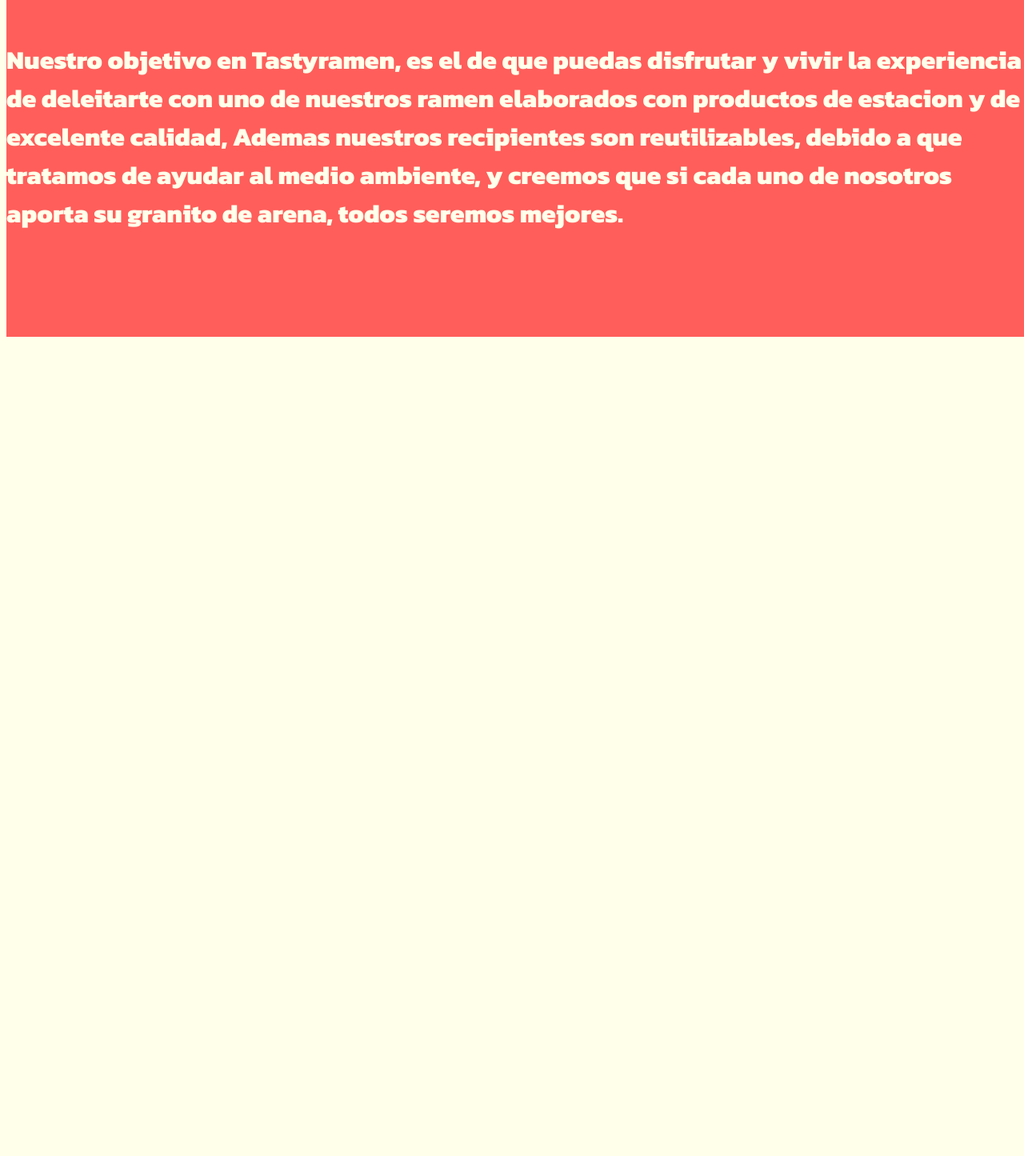
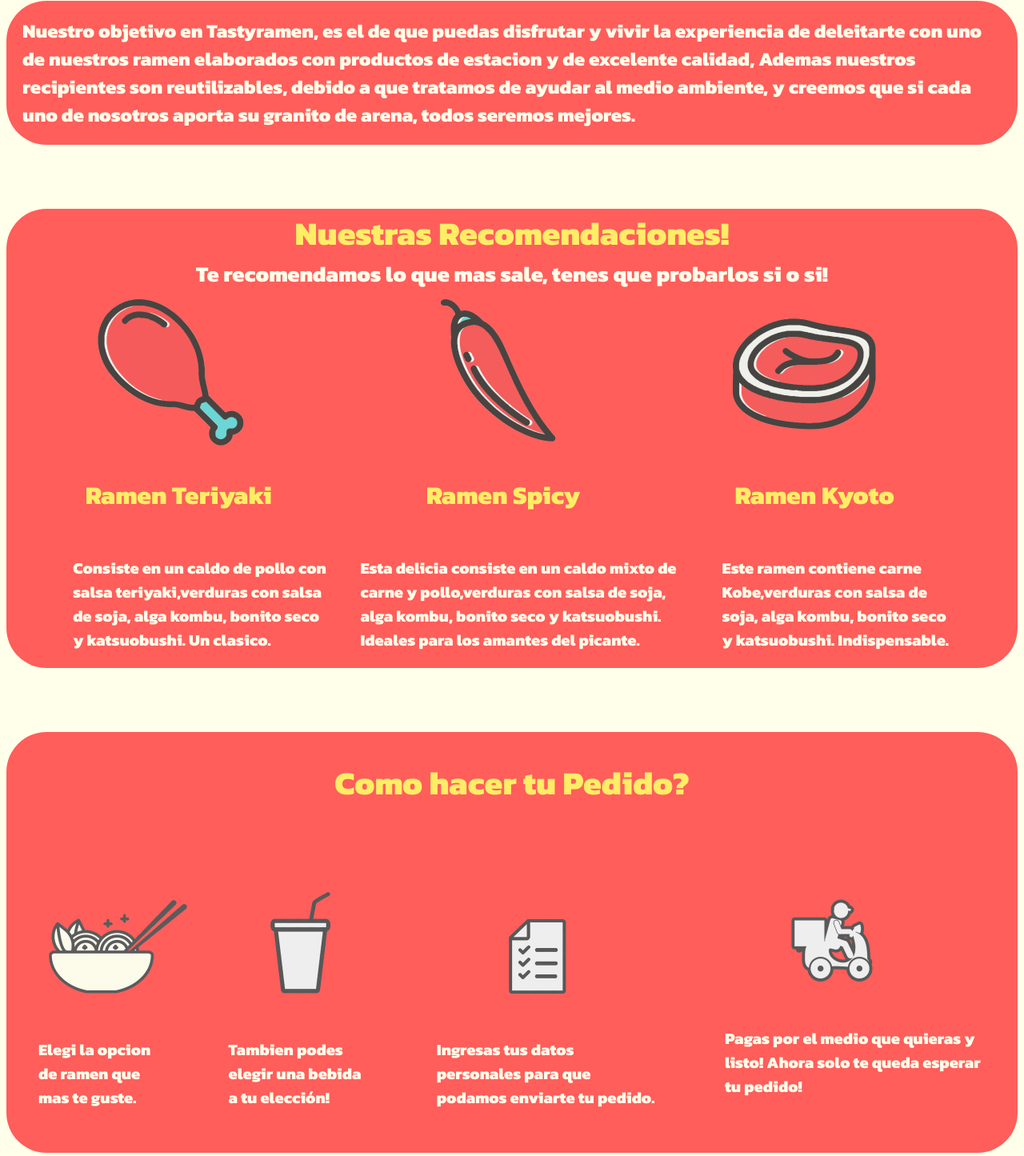
Before and after one commit to Maximo203/tastyramen, a plain HTML site: page index.html in a window 1280 px wide. Shown: the part 839-2284 px from the top of the page at 80% size. Before the commit the page ends 1268 px from the top, so only its background shows below. Drawn offline with Linux system fonts and the light colour scheme.

Commit message:
nuevas modificaciones

```diff
--- a/index.css
+++ b/index.css
@@ -20,6 +20,8 @@
     width: 145px;
 }
 
+
+
 .listnavigation {
     list-style: none;
     display: flex;
@@ -27,9 +29,13 @@
 align-items: center;
     font-family:'kanit', sans-serif; ;
     font-size: 30px;
-    color: #FFFFEA;
+    color: #FF5E5B;
     position: absolute;
 margin-left: 250px;}
+
+.li {
+    color: #FFFFEA;
+}
 
 
 
@@ -113,31 +119,203 @@
 }
 
 
+
 .sectioninfo {
+background-color: #FF5E5B;
+font-family: 'kanit', sans-serif;
+font-size: 1.5em;
+color: #FFFFEA;
+display: flex;
+flex-direction: column;
+align-items: center;
+justify-content: center;
+border-radius: 50px;
+margin-top: 80px;
+
+}
+
+.sectioninfo p {
+    display: flex;
+    align-items: center;
+    align-items: center;
+    margin: 20px;
+flex-direction: column;
+}
+
+.seccion2 {
     background-color: #FF5E5B;
+    margin-top: 80px;
+    border-radius: 50px;
+    font-family: 'kanit', sans-serif;
     display: flex;
+    align-items: center;
+    justify-content: center;
     flex-direction: column;
+    font-size: 1.7em;
+
+
+}
+
+.seccion2 h2 {
+    color: #FFED66;
+    margin: 0%;
+
+}
+.seccion2 p {
+margin: 0%;
+padding: 0%;
+color: #FFFFEA;
+}
+
+.containerinfo h3 {
+    color: #FFED66;
+}
+
+.seccion2 img {
+    width: 200px;
+}
+
+.ALIMENTOS {
+    width: 90%;
+    display: flex;
+    justify-content: space-around;
+    align-items: center;
+    flex-wrap: wrap;
+    flex-direction: row;
+}
+
+.containerinfo {
+    display: flex;
+    justify-content: center
+
+
+
+}
+
+.containerinfo p {
+    font-size: 20px;
+    margin: 20px;
+
+}
+
+.containerinfo img {
+    margin-right: 80px;
+}
+
+
+.containerinfo h3 {
+    margin-right: 55px;
+}
+
+
+
+.pollo {
+    display: flex;
     justify-content: center;
     align-items: center;
-    margin-top: 100px;
-    height: 500px;
-    padding: 0%;
-    margin: 0%;
-    width: 100vw;
-    margin-right: 0%;
-    margin-left: 0%;
-    right: 0%;
-    top: 0%;
-    left: 0%;
-    bottom: 0%;
+    flex-direction: column;
+}
+
+.picante {
+    display: flex;
+    justify-content: center;
+    align-items: center;
+    flex-direction: column;
+}
+
+.bife {
+    display: flex;
+    justify-content: center;
+    align-items: center;
+    flex-direction: column;
+}
+
+
+
+
+
+
+
+
+
+
+
+
+
+.seccion3 {
+    background-color: #FF5E5B;
+    margin-top: 80px;
+    border-radius: 50px;
     font-family: 'kanit', sans-serif;
+    display: flex;
+    align-items: center;
+    justify-content: space-around;
+    flex-direction: column;
+    font-size: 1.7em;
+color: #FFFFEA;
+}
+
+
+
+    .seccion3 h2 {
+        color: #FFED66;
     }
 
-.sectioninfo h4 {
-    font-size: 2em;
+.seccion3 img {
+    width: 200px;
+}
+
+.pedido2 {
+display: flex;
+justify-content: space-around;
+align-items: center;
+flex-wrap: wrap;
+flex-direction: row;
+}
+
+.containerimginfo {
+width: 100%;
+display: flex;
+justify-content: space-around;
+align-items: center;
+flex-direction: row;
+font-size: 20px;
+}
+
+.containerimginfo p {
     display: flex;
+    align-content: center;
+    justify-content: center;
+    padding: 20px;
+    margin: 20px;
+}
+
+.moto p {
+    margin-bottom: 48px;
+}
+
+.moto  {
+    display: flex;
+    align-items: center;
     justify-content: center;
     flex-direction: column;
-    align-items: center;
-    color: #FFFFEA;
 }
+
+.moto img {
+    margin-right: 70px;
+}
+
+
+.containerimginfo img {
+    margin-left: 40px;
+}
+
+.documento img {
+    margin-left: 74px;
+
+}
+
+.ramen img {
+    margin: 0px;
+    margin-left: 30px;
+}
--- a/index.html
+++ b/index.html
@@ -43,13 +43,79 @@
         </div>
 
 <section class="sectioninfo">
+<p> Nuestro objetivo en Tastyramen, es el de que puedas disfrutar y vivir la experiencia de deleitarte con uno de nuestros ramen elaborados con productos de estacion y de excelente calidad, Ademas nuestros recipientes son reutilizables, debido a que tratamos de ayudar al medio ambiente, y creemos que si cada uno de nosotros aporta su granito de arena, todos seremos mejores.</p>
 
-    <h4>
-        Nuestro objetivo en Tastyramen, es el de que puedas disfrutar y vivir la experiencia de deleitarte con uno de nuestros ramen
-        elaborados con productos de estacion y de excelente calidad, Ademas nuestros recipientes son reutilizables, debido a que tratamos de ayudar al medio ambiente,
-        y creemos que si cada uno de nosotros aporta su granito de arena, todos seremos mejores.
-    </h4>
 </section>
+
+
+
+<section class="seccion2">
+    <h2>Nuestras Recomendaciones!</h2>
+    <p>Te recomendamos lo que mas sale, tenes que probarlos si o si!</p>
+
+    <section class="ALIMENTOS">
+
+<div class="containerinfo">
+   <div class="pollo"> <img src="./POLLO.png" alt="">
+    <h3>Ramen Teriyaki</h3>
+    <p>Consiste en un caldo de pollo con salsa teriyaki,verduras con salsa de soja, alga kombu, bonito seco y katsuobushi. Un clasico.</p>
+</div>
+
+   <div class="picante"> <img src="./PICANTE.png" alt="">
+    <h3>Ramen Spicy</h3>
+    <p>Esta delicia consiste en un caldo mixto de carne y pollo,verduras con salsa de soja, alga kombu, bonito seco y katsuobushi. Ideales para los amantes del picante.</p>
+</div>
+
+   <div class="bife"> <img src="./BIFE.png" alt="">
+    <h3>Ramen Kyoto</h3>
+    <p>Este ramen contiene carne Kobe,verduras con salsa de soja, alga kombu, bonito seco y katsuobushi. Indispensable.</p>
+    </div>
+
+</div>
+</section>
+
+</section>
+
+
+
+<section class="seccion3">
+    <h2>Como hacer tu Pedido?</h2>
+
+    <section class="pedido">
+
+<div class="pedido2">
+
+    <div class="containerimginfo">
+  <div class="ramen">
+      <img src="./ramenn.png" alt="">
+      <p>Elegi la opcion de ramen que mas te guste.</p>
+  </div>
+
+  <div class="vaso">
+      <img src="./VASO.png" alt="">
+    <p> Tambien podes elegir una bebida a tu elección!</p>
+  </div>
+
+  <div class="documento">
+      <img src="./DOCUMENTO.png" alt="">
+      <p>Ingresas tus datos personales para que podamos enviarte tu pedido.</p>
+  </div>
+
+  <div class="moto">
+      <img src="./MOTO.png" alt="">
+      <p>Pagas por el medio que quieras y listo! Ahora solo te queda esperar tu pedido!</p>
+    </div>
+  </div>
+
+</div>
+</section>
+
+</section>
+
+
+
+
+
 
     </body>
 </html>
```
Also changed, not shown: BIFE.png (added), DOCUMENTO.png (added), MOTO.png (added), PICANTE.png (added), POLLO.png (added), VASO.png (added), ramenn.png (added).
